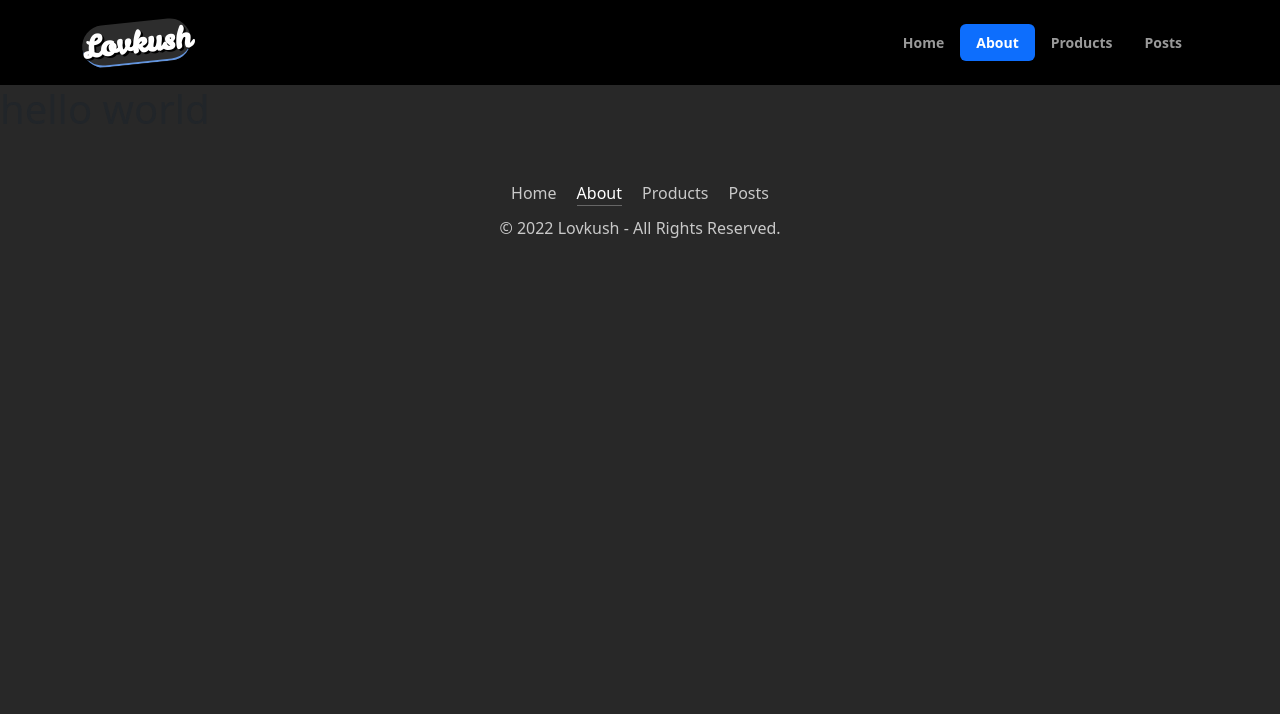
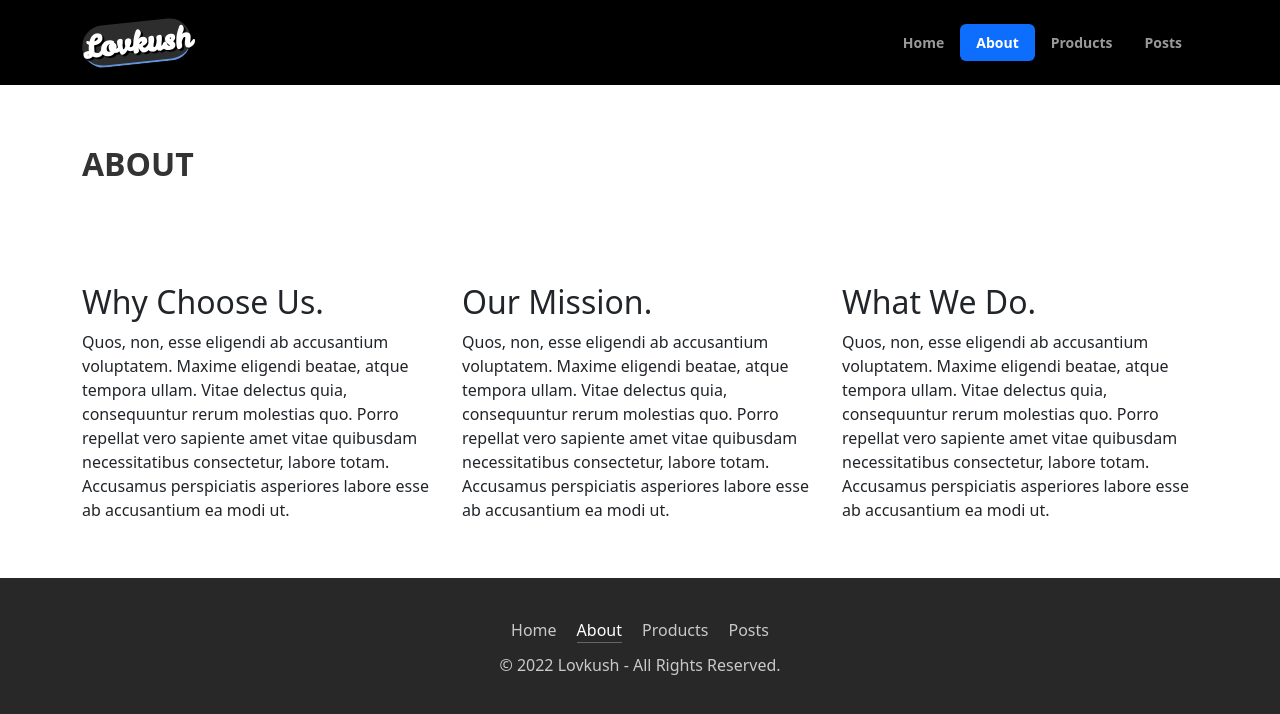
Before and after one commit to LOVKUSH9888/router-app, a React (Vite) app: page /about in a window 1280 px wide. Shown: the top 714 px of the page. Built offline with nearby package versions, Linux system fonts and the light colour scheme.

Commit message:
adding the About us Us page

```diff
--- a/src/pages/About.jsx
+++ b/src/pages/About.jsx
@@ -1,10 +1,28 @@
-import React from 'react'
-
 const About = () => {
   return (
-    <div>
-      <h1>hello world</h1>
-    </div>
+    <main className="about">
+      <div className="pg-header">
+        <div className="container">
+          <h1>About</h1>
+        </div>
+      </div>
+      <div className="container content">
+        <div className="row">
+          <div className="col-lg-4">
+            <h2>Why Choose Us.</h2>
+            <p>Quos, non, esse eligendi ab accusantium voluptatem. Maxime eligendi beatae, atque tempora ullam. Vitae delectus quia, consequuntur rerum molestias quo. Porro repellat vero sapiente amet vitae quibusdam necessitatibus consectetur, labore totam. Accusamus perspiciatis asperiores labore esse ab accusantium ea modi ut.</p>
+          </div>
+          <div className="col-lg-4">
+            <h2>Our Mission.</h2>
+            <p>Quos, non, esse eligendi ab accusantium voluptatem. Maxime eligendi beatae, atque tempora ullam. Vitae delectus quia, consequuntur rerum molestias quo. Porro repellat vero sapiente amet vitae quibusdam necessitatibus consectetur, labore totam. Accusamus perspiciatis asperiores labore esse ab accusantium ea modi ut.</p>
+          </div>
+          <div className="col-lg-4">
+            <h2>What We Do.</h2>
+            <p>Quos, non, esse eligendi ab accusantium voluptatem. Maxime eligendi beatae, atque tempora ullam. Vitae delectus quia, consequuntur rerum molestias quo. Porro repellat vero sapiente amet vitae quibusdam necessitatibus consectetur, labore totam. Accusamus perspiciatis asperiores labore esse ab accusantium ea modi ut.</p>
+          </div>
+        </div>
+      </div>
+    </main>
   )
 }
 
```
